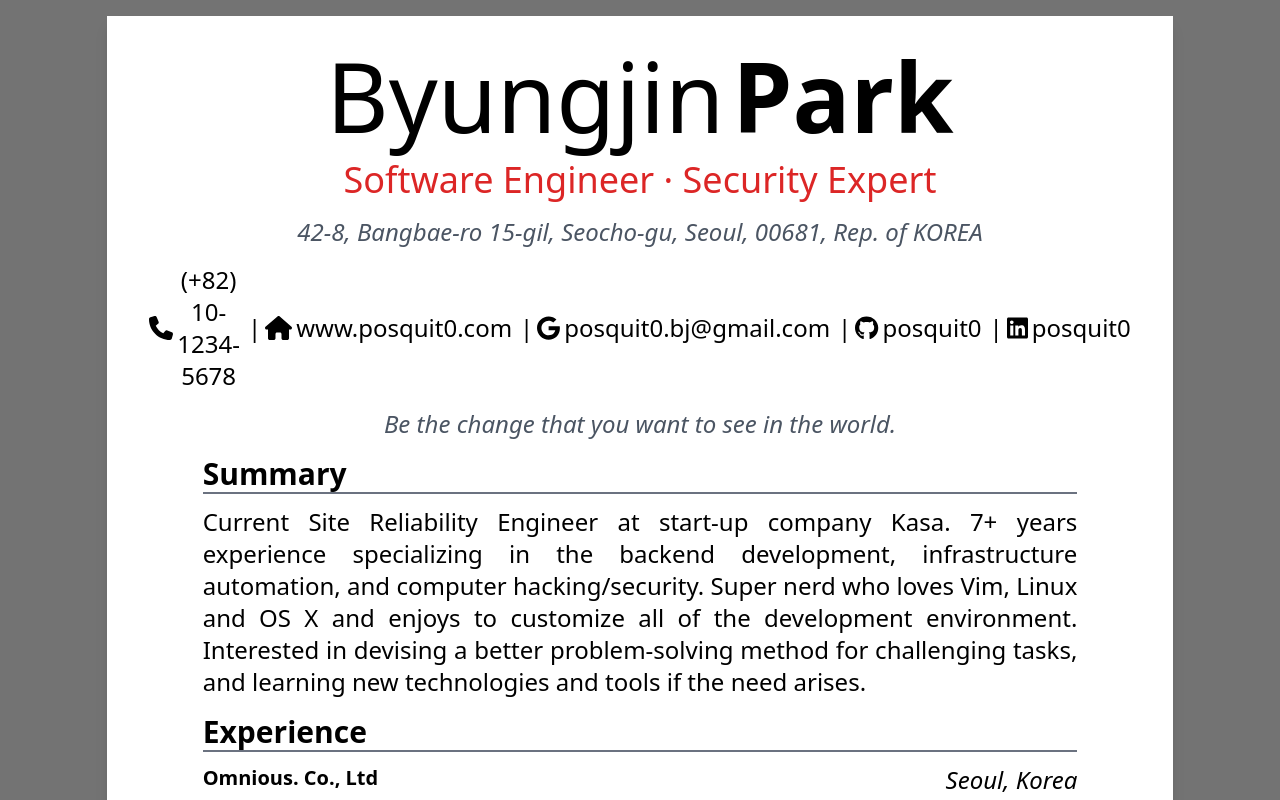
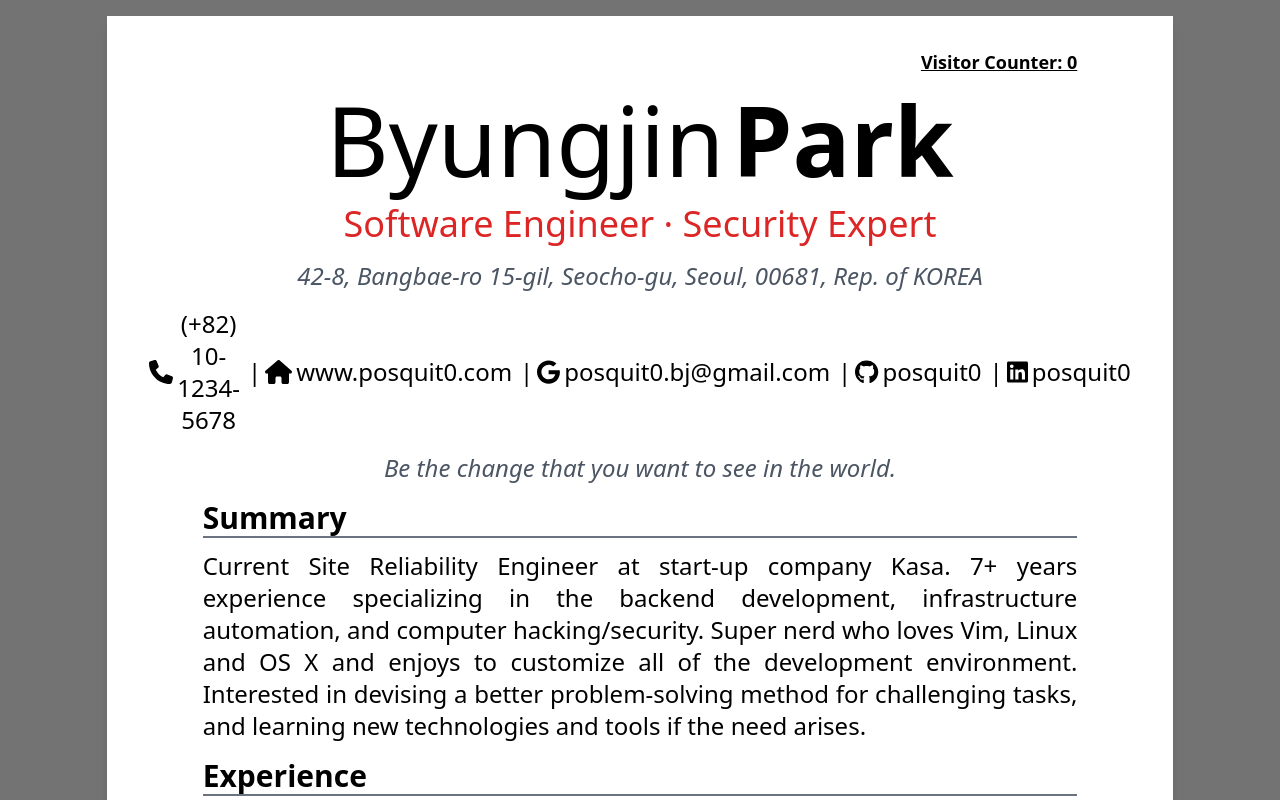
Before and after one commit to k3ii/mscc-cloud-resume-challenge, a Vue app in the folder frontend/: page / in a window 1280 px wide. Shown: the top 800 px of the page. Built offline with nearby package versions, Linux system fonts and the light colour scheme; no server answers.

Commit message:
feat: added the component counter and function to set and update counter using fetch

```diff
--- a/frontend/package.json
+++ b/frontend/package.json
@@ -24,7 +24,7 @@
   "devDependencies": {
     "@rushstack/eslint-patch": "^1.8.0",
     "@tsconfig/node20": "^20.1.4",
-    "@types/node": "^20.12.5",
+    "@types/node": "^20.14.10",
     "@vitejs/plugin-vue": "^5.0.4",
     "@vue/eslint-config-prettier": "^9.0.0",
     "@vue/eslint-config-typescript": "^13.0.0",
--- a/frontend/src/App.vue
+++ b/frontend/src/App.vue
@@ -1,6 +1,8 @@
 <script setup lang="ts">
 import { useResumeStore } from '@/stores/resume'
+import { onMounted } from 'vue'
 
+import ResumeVisitorCounter from './sections/ResumeVisitorCounter.vue'
 import ResumeHeader from './sections/ResumeHeader.vue'
 import ResumeSummary from './sections/ResumeSummary.vue'
 import ResumeExperience from './sections/ResumeExperience.vue'
@@ -14,6 +16,10 @@ import ResumeExtracurricular from './sections/ResumeExtracurricular.vue'
 import ResumeFooter from './sections/ResumeFooter.vue'
 
 const resumeStore = useResumeStore()
+
+onMounted(() => {
+  resumeStore.updateVisitorCount()
+})
 </script>
 
 <template>
@@ -21,6 +27,7 @@ const resumeStore = useResumeStore()
     class="py-8 px-6 md:px-24 space-y-4 w-full md:w-5/6 bg-white md:m-4 shadow-lg md:text-2xl"
     :style="{ 'font-family': resumeStore.getStyles.fontFamily }"
   >
+    <ResumeVisitorCounter />
     <ResumeHeader />
     <ResumeSummary />
     <ResumeExperience />
--- /dev/null
+++ b/frontend/src/sections/ResumeVisitorCounter.vue
@@ -0,0 +1,22 @@
+<template lang="">
+  <div class="flex justify-center md:justify-end font-bold underline text-lg">
+    <p>Visitor Counter: {{ resumeStore.getVisitorCount }}</p>
+  </div>
+</template>
+<script setup>
+import { onMounted, onUnmounted } from 'vue'
+import { useResumeStore } from '@/stores/resume'
+
+const resumeStore = useResumeStore()
+
+onMounted(() => {
+  const intervalId = setInterval(() => {
+    resumeStore.setVisitorCount()
+  }, 10000)
+
+  onUnmounted(() => {
+    clearInterval(intervalId)
+  })
+})
+</script>
+<style lang=""></style>
--- a/frontend/src/stores/resume.ts
+++ b/frontend/src/stores/resume.ts
@@ -2,6 +2,8 @@ import { ref, computed } from 'vue'
 import { defineStore } from 'pinia'
 
 export const useResumeStore = defineStore('resume', () => {
+  // state
+  const visitorCount = ref(0)
   const styles = ref({
     color: '',
     fontFamily: ''
@@ -195,6 +197,8 @@ export const useResumeStore = defineStore('resume', () => {
     }
   ])
 
+  // getters
+  const getVisitorCount = computed(() => visitorCount.value)
   const getStyles = computed(() => styles.value)
   const getHeader = computed(() => header.value)
   const getSummary = computed(() => summary.value)
@@ -207,7 +211,30 @@ export const useResumeStore = defineStore('resume', () => {
   const getEducation = computed(() => education.value)
   const getExtracurricular = computed(() => extracurricular.value)
 
+  // actions
+  async function setVisitorCount() {
+    try {
+      const res = await fetch(process.env.VUE_APP_SET_VISITOR_COUNT_API || '')
+      const data = await res.json()
+      visitorCount.value = data.value
+    }
+    catch (e) {
+      console.error(e)
+    }
+  }
+
+  async function updateVisitorCount() {
+    try {
+      await fetch(process.env.VUE_APP_INCREMENT_VISITOR_COUNT_API || '')
+      await setVisitorCount()
+    }
+    catch (e) {
+      console.error(e)
+    }
+  }
+
   return {
+    getVisitorCount,
     getStyles,
     getHeader,
     getSummary,
@@ -218,6 +245,9 @@ export const useResumeStore = defineStore('resume', () => {
     getCommittees,
     getSkills,
     getEducation,
-    getExtracurricular
+    getExtracurricular,
+
+    setVisitorCount,
+    updateVisitorCount
   }
 })
--- a/frontend/tsconfig.app.json
+++ b/frontend/tsconfig.app.json
@@ -9,6 +9,7 @@
     "baseUrl": ".",
     "paths": {
       "@/*": ["./src/*"]
-    }
+    },
+    "types": ["node"]
   }
 }
--- a/frontend/vite.config.ts
+++ b/frontend/vite.config.ts
@@ -1,10 +1,11 @@
 import { fileURLToPath, URL } from 'node:url'
-
-import { defineConfig } from 'vite'
+import { defineConfig, loadEnv } from 'vite'
 import vue from '@vitejs/plugin-vue'
 
 // https://vitejs.dev/config/
-export default defineConfig({
+export default defineConfig(({ mode }) => {
+  const env = loadEnv(mode, process.cwd(), '');
+  return {
     plugins: [
       vue(),
     ],
@@ -19,5 +20,9 @@ export default defineConfig({
           additionalData: '@import "@/assets/scss/global.scss";'
         }
       }
+    },
+    define: {
+      'process.env': env
     }
-})
+  }
+});
```
Also changed, not shown: 2 other files (tests, documents, lock files or other folders). Lines whose indentation alone changed are shown as unchanged.
